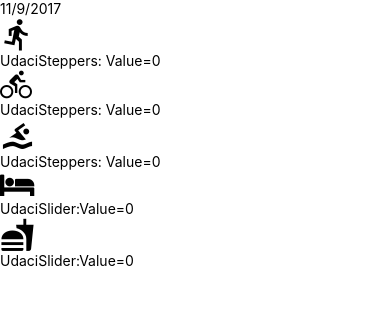
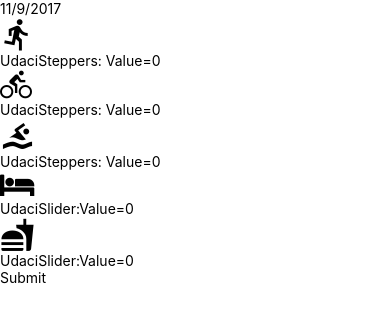
Before and after one commit to carltonwin8/UdaciFitness, a React Native app: screen / in a window 390 px wide. Shown: the top 322 px of the page. Built offline with nearby package versions, Linux system fonts and the light colour scheme.

Commit message:
add tochables

```diff
--- a/components/AddEntry.js
+++ b/components/AddEntry.js
@@ -1,18 +1,18 @@
 import React, { Component } from 'react';
-import { View, Text } from 'react-native';
-import { getMetricMetaInfo } from '../utils/helpers';
+import { View, Text, TouchableOpacity } from 'react-native';
+import { getMetricMetaInfo, timeToString } from '../utils/helpers';
 import UdaciSlider from './UdaciSlider';
 import UdaciSteppers from './UdaciSteppers';
 import DateHeader from './DateHeader';
 
+function SubmitBtn ({onPress}) {
+  return (<TouchableOpacity onPress={onPress}>
+    <Text>Submit</Text>
+  </TouchableOpacity>);
+}
+
 export default class AddEntry extends Component {
-  state = {
-    run: 0,
-    bike: 0,
-    swim: 0,
-    sleep: 0,
-    eat: 0,
-  }
+  state = { run: 0, bike: 0, swim: 0, sleep: 0, eat: 0, }
   increment = metric => {
     const { max, step } = getMetricMetaInfo(metric);
     this.setState(state => {
@@ -29,6 +29,15 @@ export default class AddEntry extends Component {
   }
   slide = (metric, value) => {
     this.setState(state => ({...state, [metric]: value}));
+  }
+  submit = () => {
+    const key = timeToString();
+    const entry = this.state;
+    // update redux
+    this.setState(() => ({ run: 0, bike: 0, swim: 0, sleep: 0, eat: 0, }));
+    // nav to home
+    // save to db
+    // clear local notification
   }
   render = () => {
     const metaInfo = getMetricMetaInfo();
@@ -53,6 +62,7 @@ export default class AddEntry extends Component {
               />}
         </View>);
       })}
+      <SubmitBtn onPress={this.submit} />
     </View>);
   }
 }
```
